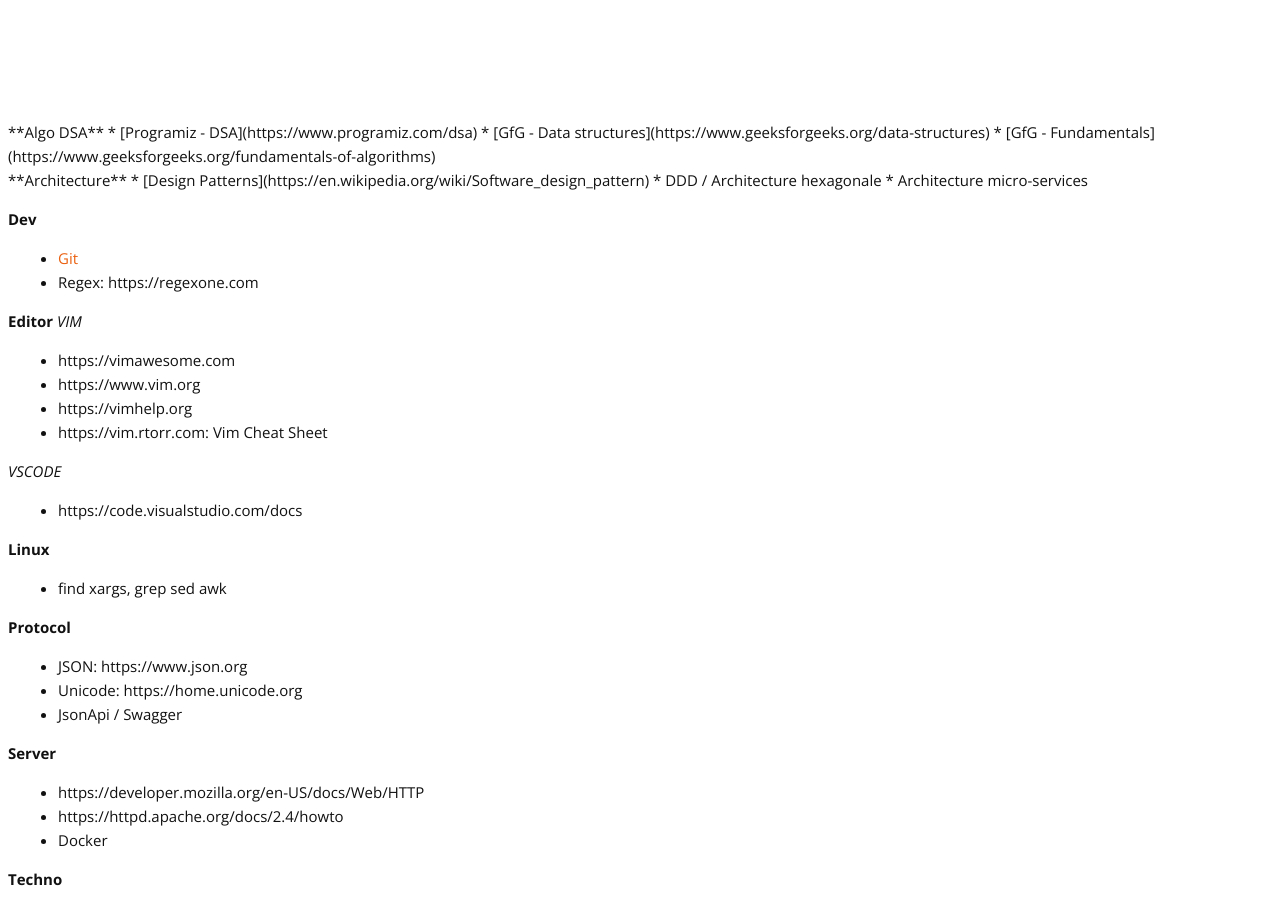
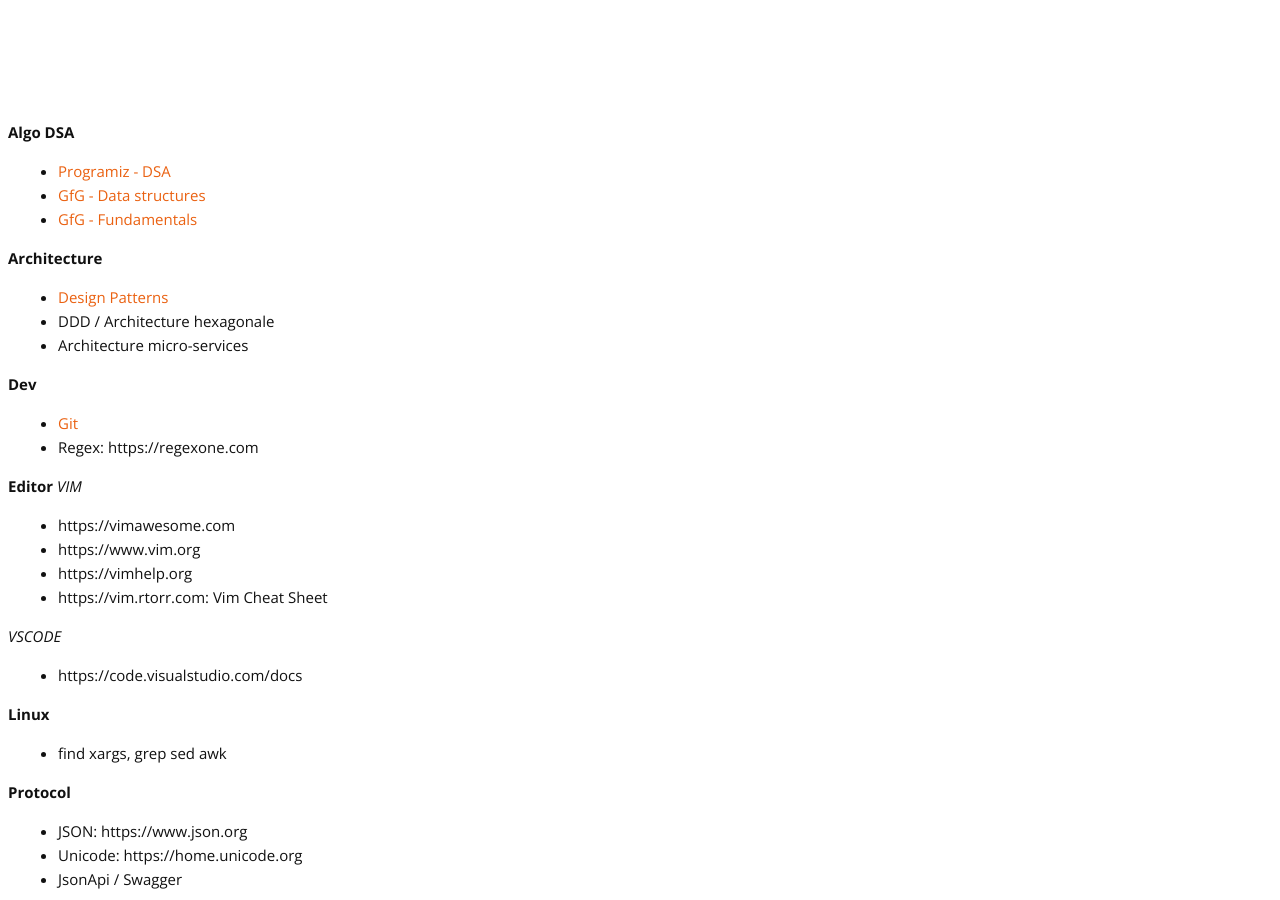
Before and after one commit to cylmat/cylmat.github.io, a Jekyll site: the page built from USEFUL.md, in a window 1280 px wide and 900 px high. Built offline with Jekyll 4.4.1, drawn with Linux system fonts in a browser that asks for light colours; nearby versions of some CDN libraries; our own code applies the rules of GitHub Pages for plain Markdown files.

Commit message:
Update USEFUL.md

```diff
--- a/USEFUL.md
+++ b/USEFUL.md
@@ -1,27 +1,23 @@
-<div>
 **Algo DSA**
-* [Programiz - DSA](https://www.programiz.com/dsa)
-* [GfG - Data structures](https://www.geeksforgeeks.org/data-structures)
-* [GfG - Fundamentals](https://www.geeksforgeeks.org/fundamentals-of-algorithms)
-</div>
++ [Programiz - DSA](https://www.programiz.com/dsa)
++ [GfG - Data structures](https://www.geeksforgeeks.org/data-structures)
++ [GfG - Fundamentals](https://www.geeksforgeeks.org/fundamentals-of-algorithms)
 
-<div>
 **Architecture**
-* [Design Patterns](https://en.wikipedia.org/wiki/Software_design_pattern)
-* DDD / Architecture hexagonale
-* Architecture micro-services
-</div>
++ [Design Patterns](https://en.wikipedia.org/wiki/Software_design_pattern)
++ DDD / Architecture hexagonale
++ Architecture micro-services
 
 **Dev**
-* [Git](https://git-scm.com/doc)
-* Regex: https://regexone.com
++ [Git](https://git-scm.com/doc)
++ Regex: https://regexone.com
 
 **Editor**
 _VIM_
-* https://vimawesome.com
-* https://www.vim.org
-* https://vimhelp.org
-* https://vim.rtorr.com: Vim Cheat Sheet
++ https://vimawesome.com
++ https://www.vim.org
++ https://vimhelp.org
++ https://vim.rtorr.com: Vim Cheat Sheet
 
 _VSCODE_
 * https://code.visualstudio.com/docs
```
